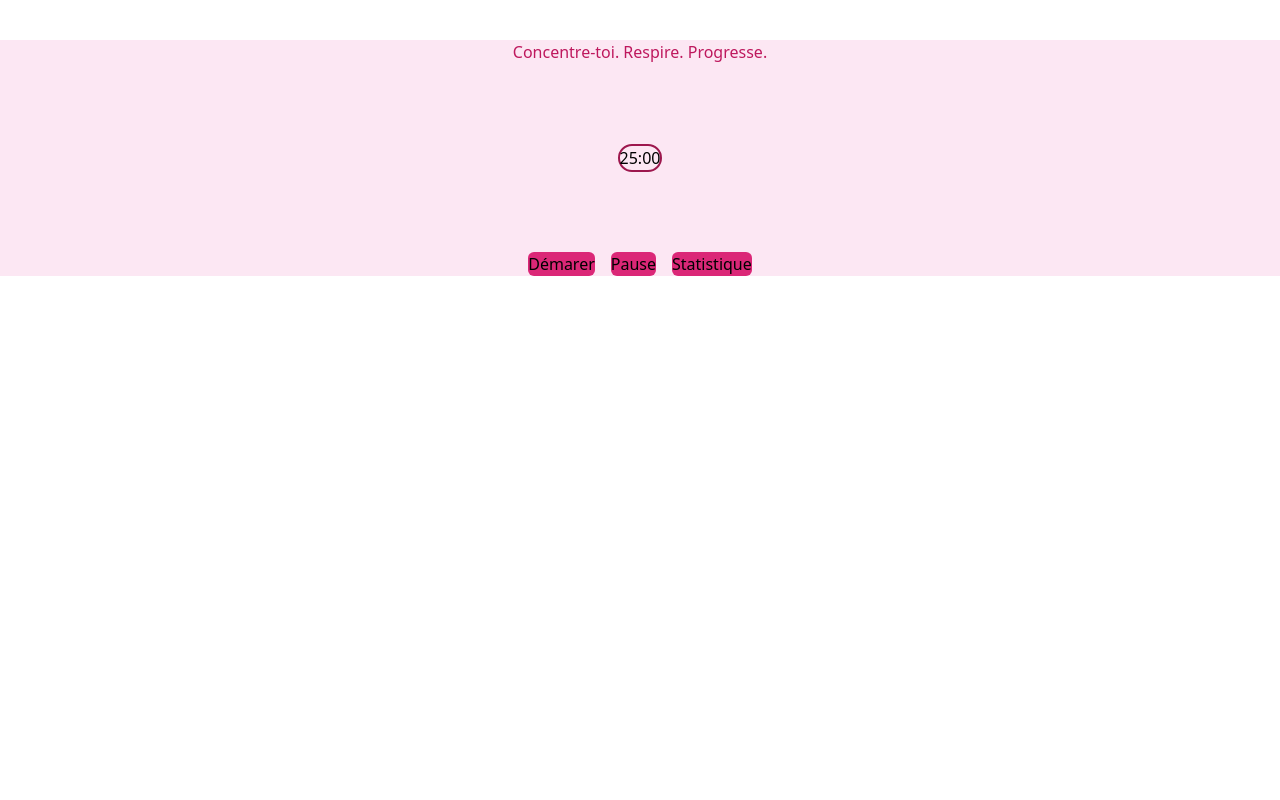
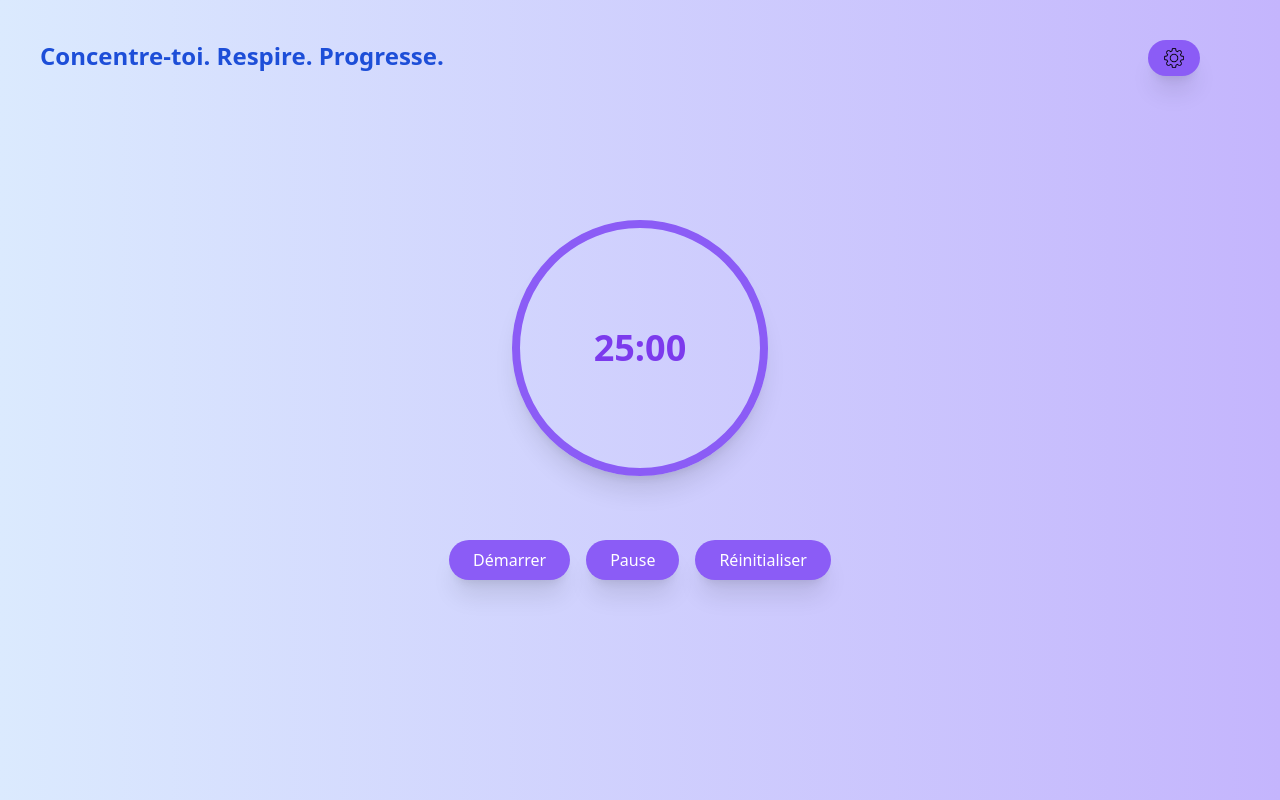
Before and after one commit to eyaCherni965/pomodoro, a React (Create React App) app: page / in a window 1280 px wide. Built offline with nearby package versions, Linux system fonts and the light colour scheme.

Commit message:
fin page debut

```diff
--- a/public/index.html
+++ b/public/index.html
@@ -2,14 +2,14 @@
 <html lang="en">
   <head>
     <meta charset="utf-8" />
-    <link rel="icon" href="%PUBLIC_URL%/favicon.ico" />
+    <link rel="icon" href="%PUBLIC_URL%/11073147.png" />
     <meta name="viewport" content="width=device-width, initial-scale=1" />
     <meta name="theme-color" content="#000000" />
     <meta
       name="description"
       content="Web site created using create-react-app"
     />
-    <link rel="apple-touch-icon" href="%PUBLIC_URL%/logo192.png" />
+    <link rel="apple-touch-icon" href="%PUBLIC_URL%/11073147.pngg" />
     <!--
       manifest.json provides metadata used when your web app is installed on a
       user's mobile device or desktop. See https://developers.google.com/web/fundamentals/web-app-manifest/
--- a/src/composants/Timer.js
+++ b/src/composants/Timer.js
@@ -1,19 +1,94 @@
-import React from "react";
+import React, { useState, useEffect } from "react";
 
-function Timer(){
-    return(
-<div className="bg-pink-100 flex flex-col items-center justify-center mt-10 gap-20">
-<p className="text-left mtext-lg text-pink-700">Concentre-toi. Respire. Progresse.</p>
-<div className="rounded-full border-2 border-pink-800 flex items-center">
-   25:00
-</div>
-<div className="flex gap-4 ">
-<button className="bg-pink-600 rounded-md">Démarer</button>
-<button className="bg-pink-600 rounded-md">Pause</button>
-<button className="bg-pink-600 rounded-md">Statistique</button>
-</div>
-</div>
+function Timer() {
+  const [tempsRestant, settempsRestant] = useState(1500);
+  const [isRunning, setIsRunning] = useState(false);
+  const [etat, setEtat] = useState("");
 
-    );
+  const formatTemps = (totalSecondes) => {
+    const minutes = Math.floor(totalSecondes / 60);
+    const seconde = totalSecondes % 60;
+    return `${minutes.toString().padStart(2, "0")}:${seconde
+      .toString()
+      .padStart(2, "0")}`;
+  };
+
+  useEffect(() => {
+    let interval = null;
+
+    if (isRunning && tempsRestant > 0) {
+      interval = setInterval(() => {
+        settempsRestant((prev) => prev - 1);
+      }, 1000);
+    } else {
+      clearInterval(interval);
+    }
+
+    return () => clearInterval(interval);
+  }, [isRunning, tempsRestant]);
+
+  const handleDemarrer = () => {
+    setIsRunning(true);
+    setEtat("demarrer");
+  };
+
+  const handlePause = () => {
+    setIsRunning(false);
+    setEtat("pause");
+  };
+
+  const handleReset = () => {
+    setIsRunning(false);
+    settempsRestant(1500);
+    setEtat("reset");
+  };
+
+  return (
+    <div className="w-screen h-screen relative bg-gradient-to-r from-blue-100 to-violet-300 flex flex-col items-center justify-center gap-10">
+      <p className="text-blue-700 font-semibold mb-4 absolute top-10 left-10 text-sm sm:text-2xl">
+        Concentre-toi. Respire. Progresse.
+      </p>
+
+      <button className="absolute top-10 right-20 bg-violet-500 px-4 py-2 rounded-full shadow-xl hover:bg-violet-700">
+        <img src="/parametres.png" className="w-4 h-4 sm:w-5 sm:h-5" />
+      </button>
+
+      <div className="w-64 h-64 rounded-full border-8 shadow-xl border-violet-500 flex items-center justify-center shadow-md">
+        <span className="text-4xl font-bold text-violet-600">
+          {formatTemps(tempsRestant)}
+        </span>
+      </div>
+
+      <div className="flex gap-4 mt-6">
+        <button
+          onClick={handleDemarrer}
+          className={`shadow-xl ${
+            etat === "demarrer" ? "bg-violet-700" : "bg-violet-500"
+          } text-white px-6 py-2 rounded-full hover:bg-violet-600`}
+        >
+          Démarrer
+        </button>
+
+        <button
+          onClick={handlePause}
+          className={`shadow-xl ${
+            etat === "pause" ? "bg-violet-700" : "bg-violet-500"
+          } text-white px-6 py-2 rounded-full hover:bg-violet-600`}
+        >
+          Pause
+        </button>
+
+        <button
+          onClick={handleReset}
+          className={`shadow-xl ${
+            etat === "reset" ? "bg-violet-700" : "bg-violet-500"
+          } text-white px-6 py-2 rounded-full hover:bg-violet-600`}
+        >
+          Réinitialiser
+        </button>
+      </div>
+    </div>
+  );
 }
+
 export default Timer;
```
Also changed, not shown: public/11073147.png (added), public/parametres.png (added).
